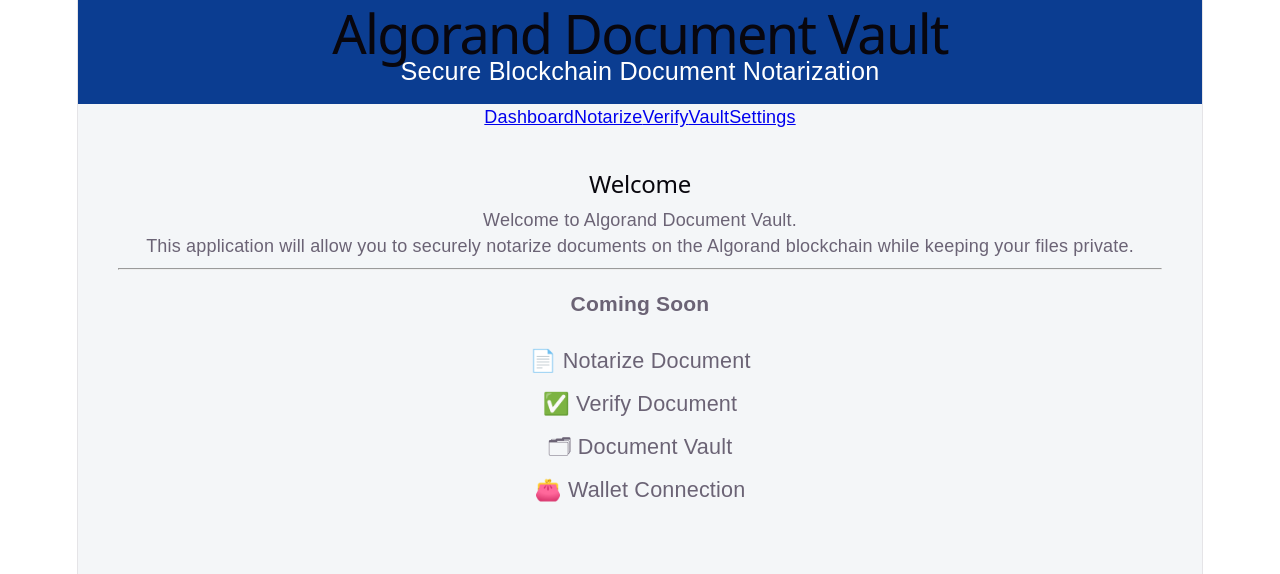
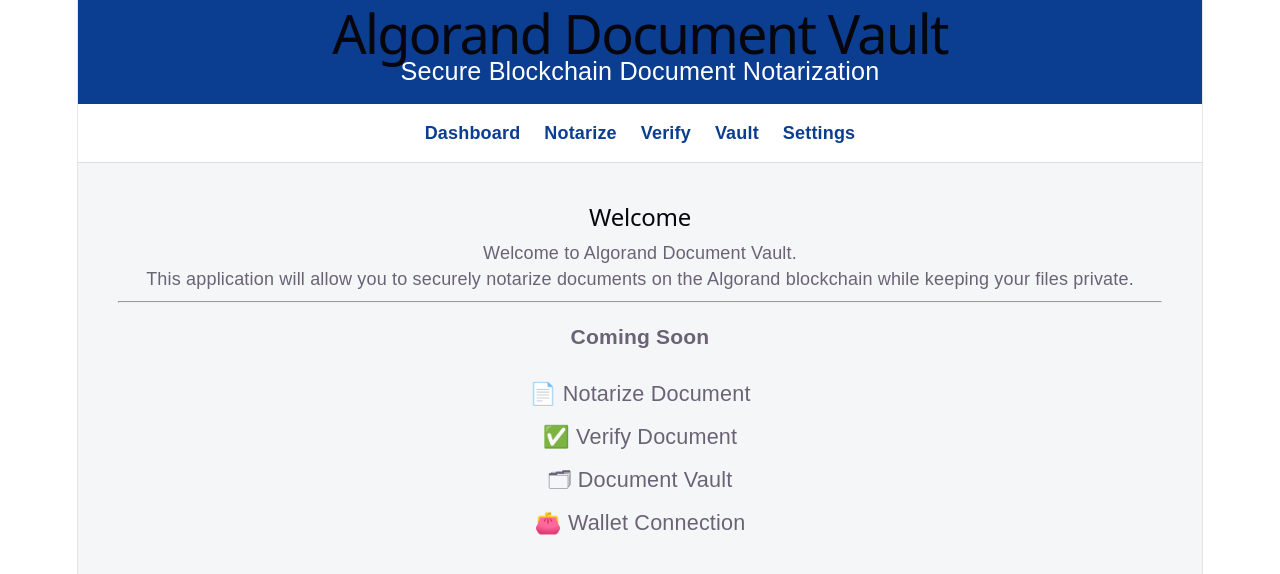
Before and after one commit to tkent2002-glitch/algorand-document-vault, a React (Vite) app: page / in a window 1280 px wide. Shown: the top 574 px of the page. Built offline with nearby package versions, Linux system fonts and the light colour scheme.

Commit message:
update to nav css

```diff
--- a/src/components/Navigation/Navigation.css
+++ b/src/components/Navigation/Navigation.css
@@ -0,0 +1,18 @@
+.app-navigation {
+  display: flex;
+  justify-content: center;
+  gap: 24px;
+  background-color: #ffffff;
+  padding: 16px 24px;
+  border-bottom: 1px solid #d8dde6;
+}
+
+.app-navigation a {
+  color: #0b3d91;
+  font-weight: 600;
+  text-decoration: none;
+}
+
+.app-navigation a:hover {
+  text-decoration: underline;
+}
```
